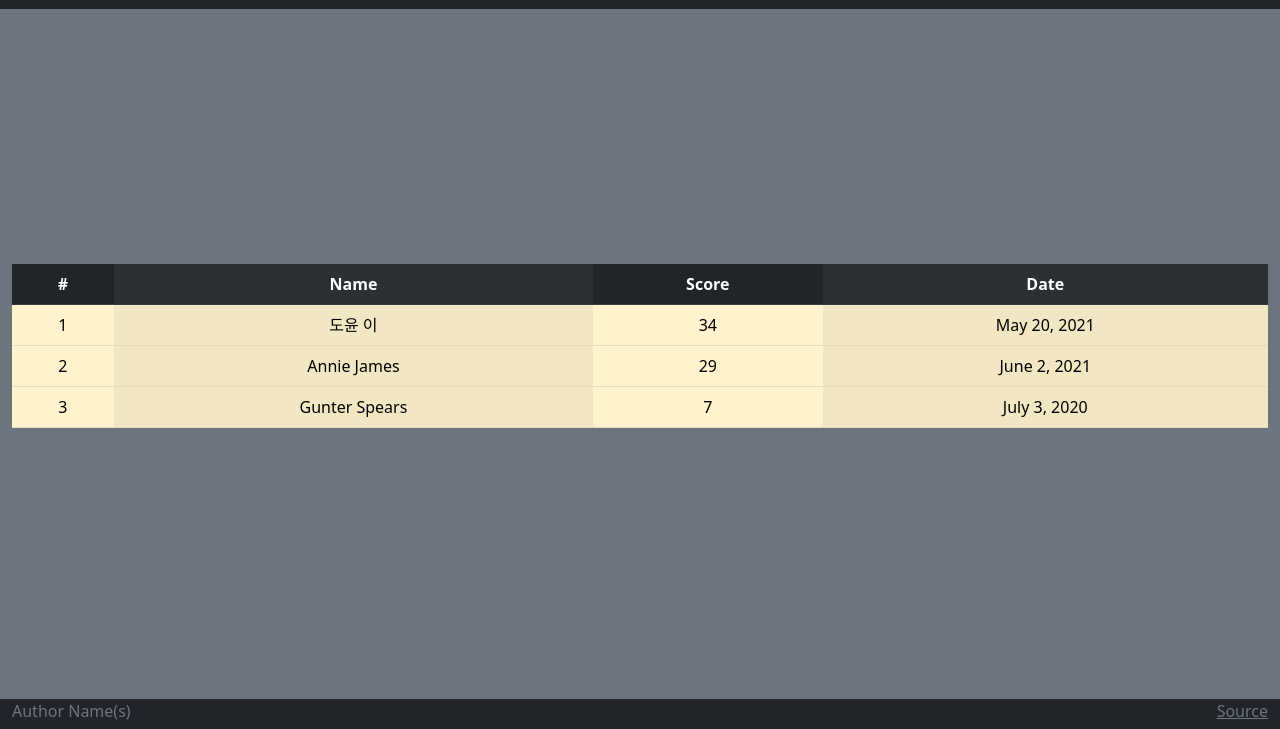
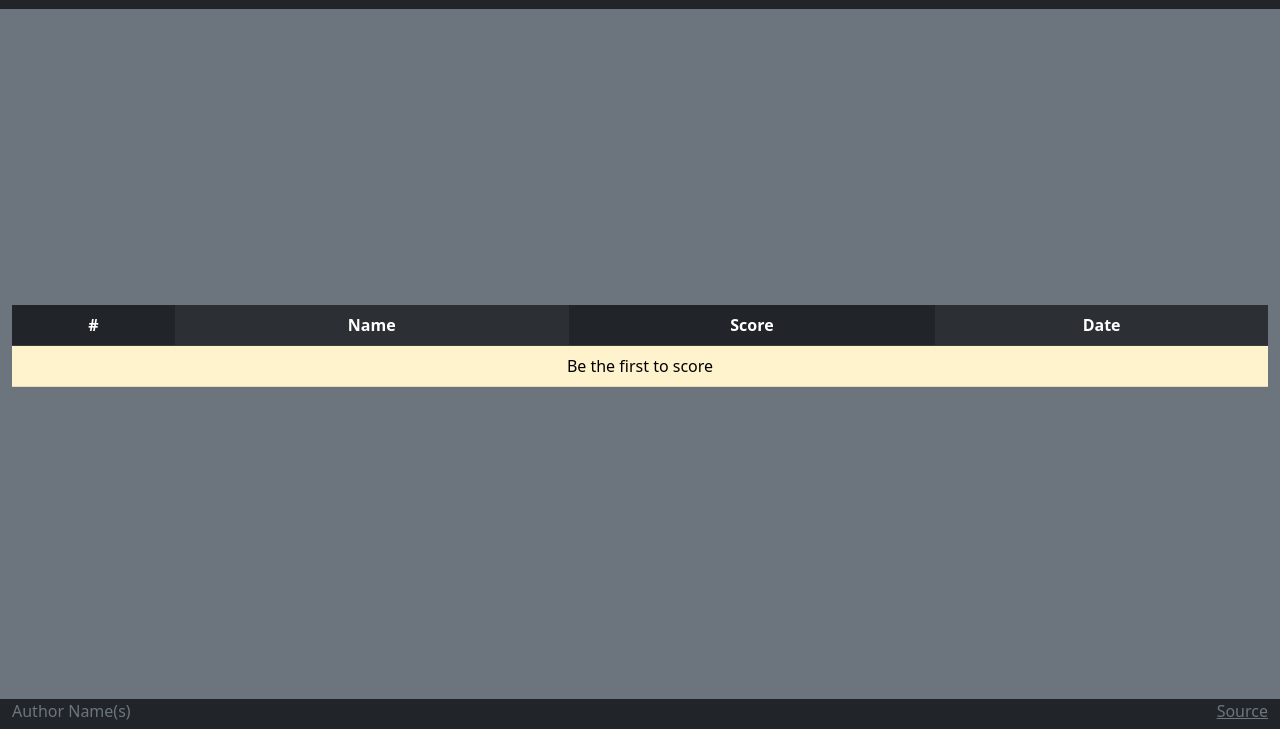
Before and after one commit to bradysillito/simon, a plain HTML site: page scores.html in a window 1280 px wide. Shown: the part 71-800 px from the top of the page. Drawn offline with nearby package versions, Linux system fonts and the light colour scheme.

Commit message:
Add function calls to all of the html docs

```diff
--- a/scores.html
+++ b/scores.html
@@ -6,10 +6,8 @@
   <title>Scores</title>
   <link rel="icon" href="favicon.ico" />
 
-    <script src="scores.js"></script>
   <link rel="stylesheet" href="main.css" />
 
-    <!-- Include bootstrap CSS framework -->
   <link
           href="https://cdn.jsdelivr.net/npm/bootstrap@5.2.2/dist/css/bootstrap.min.css"
           rel="stylesheet"
@@ -48,26 +46,7 @@
       <th>Date</th>
     </tr>
     </thead>
-        <tbody>
-          <tr>
-            <td>1</td>
-            <td>도윤 이</td>
-            <td>34</td>
-            <td>May 20, 2021</td>
-          </tr>
-          <tr>
-            <td>2</td>
-            <td>Annie James</td>
-            <td>29</td>
-            <td>June 2, 2021</td>
-          </tr>
-          <tr>
-            <td>3</td>
-            <td>Gunter Spears</td>
-            <td>7</td>
-            <td>July 3, 2020</td>
-          </tr>
-        </tbody>
+    <tbody id="scores"></tbody>
   </table>
 </main>
 
@@ -76,10 +55,12 @@
     <span class="text-reset">Author Name(s)</span>
     <a
             class="text-reset"
-          href="https://github.com/bradysillito/simon"
+            href=" https://github.com/bradysillito/simon"
     >Source</a
     >
   </div>
 </footer>
+
+<script src="scores.js"></script>
 </body>
 </html>
```
Also changed, not shown: index.html (+3 -3 lines), play.html (+1 -1 lines). Lines whose indentation alone changed are shown as unchanged.
